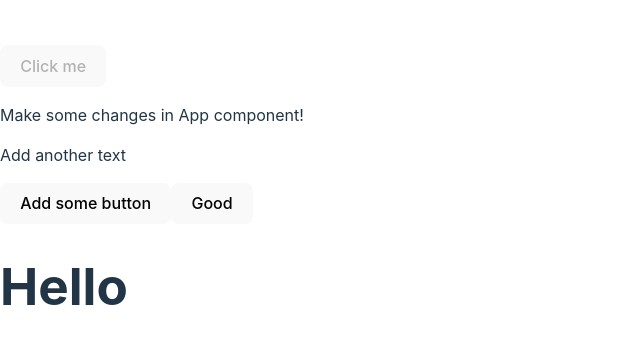
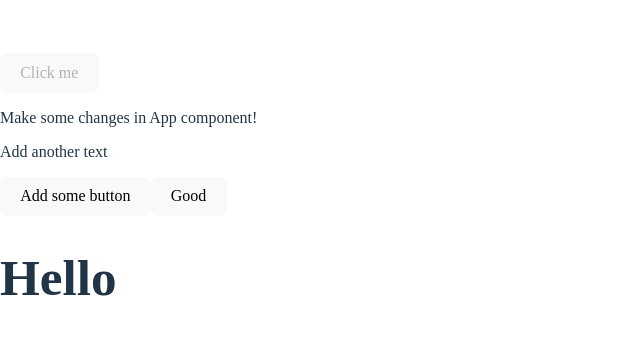
Before and after one commit to PyaeSoneAung-95/react-eslint-prettier-husky, a React (Vite) app: page / in a window 1280 px wide. Shown: the part 203-546 px from the top of the page, without its empty margins (0-640 px from the left). Built offline with nearby package versions, Linux system fonts and the light colour scheme.

Commit message:
remove root css

```diff
--- a/src/index.css
+++ b/src/index.css
@@ -1,19 +1,3 @@
-:root {
-  font-family: Inter, system-ui, Avenir, Helvetica, Arial, sans-serif;
-  line-height: 1.5;
-  font-weight: 400;
-
-  color-scheme: light dark;
-  color: rgba(255, 255, 255, 0.87);
-  background-color: #242424;
-
-  font-synthesis: none;
-  text-rendering: optimizeLegibility;
-  -webkit-font-smoothing: antialiased;
-  -moz-osx-font-smoothing: grayscale;
-  -webkit-text-size-adjust: 100%;
-}
-
 a {
   font-weight: 500;
   color: #646cff;
```
